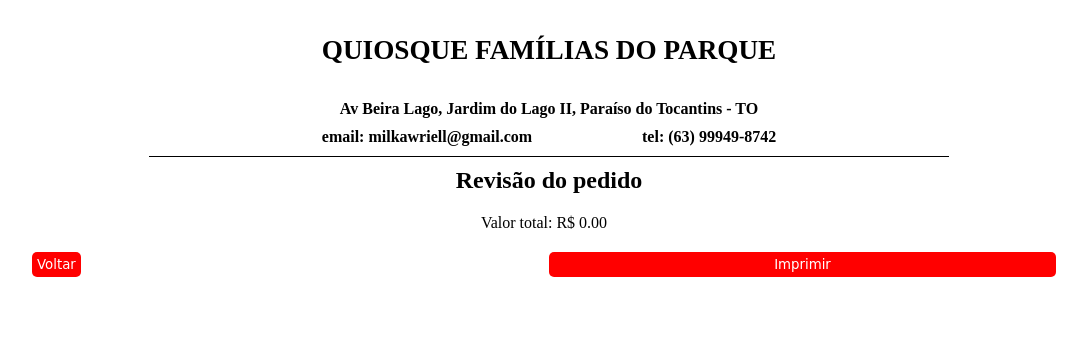
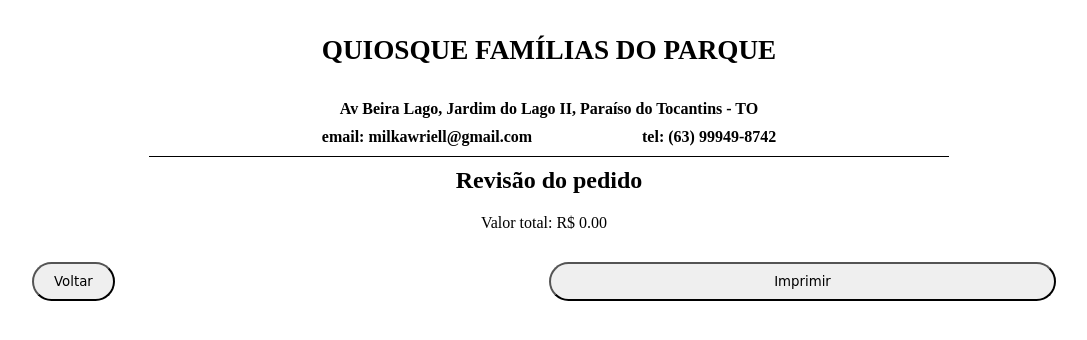
Before and after one commit to AlexSChaves/MenuApp, a React (Vite) app: page /revisao in a window 1280 px wide. Shown: the top 340 px of the page, without its empty margins (91-1178 px from the left). Built offline with nearby package versions, Linux system fonts and the light colour scheme.

Commit message:
fifth commit

```diff
--- a/src/pages/Revisao.css
+++ b/src/pages/Revisao.css
@@ -68,17 +68,14 @@
     grid-template-columns: repeat(2, 1fr);
     grid-template-rows: auto;
     grid-gap: 10px;
-  grid-row-start:4
+    grid-row-start: 5;
     }
 
   .buttons-revisao button {
-  background-color: var(--accent-color);
-  color:white;
-  border:none;
-  border-radius:5px;
-  padding:5px;
     margin-top:10px;
-  font-family:'Comic Sans MS', sans-serif;
+    border-radius: 20px;
+    padding: 10px 20px;
+    font-family: 'Comic Sans MS', sans-serif;
   }
 
   @media print {
```
Lines whose indentation alone changed are shown as unchanged.
